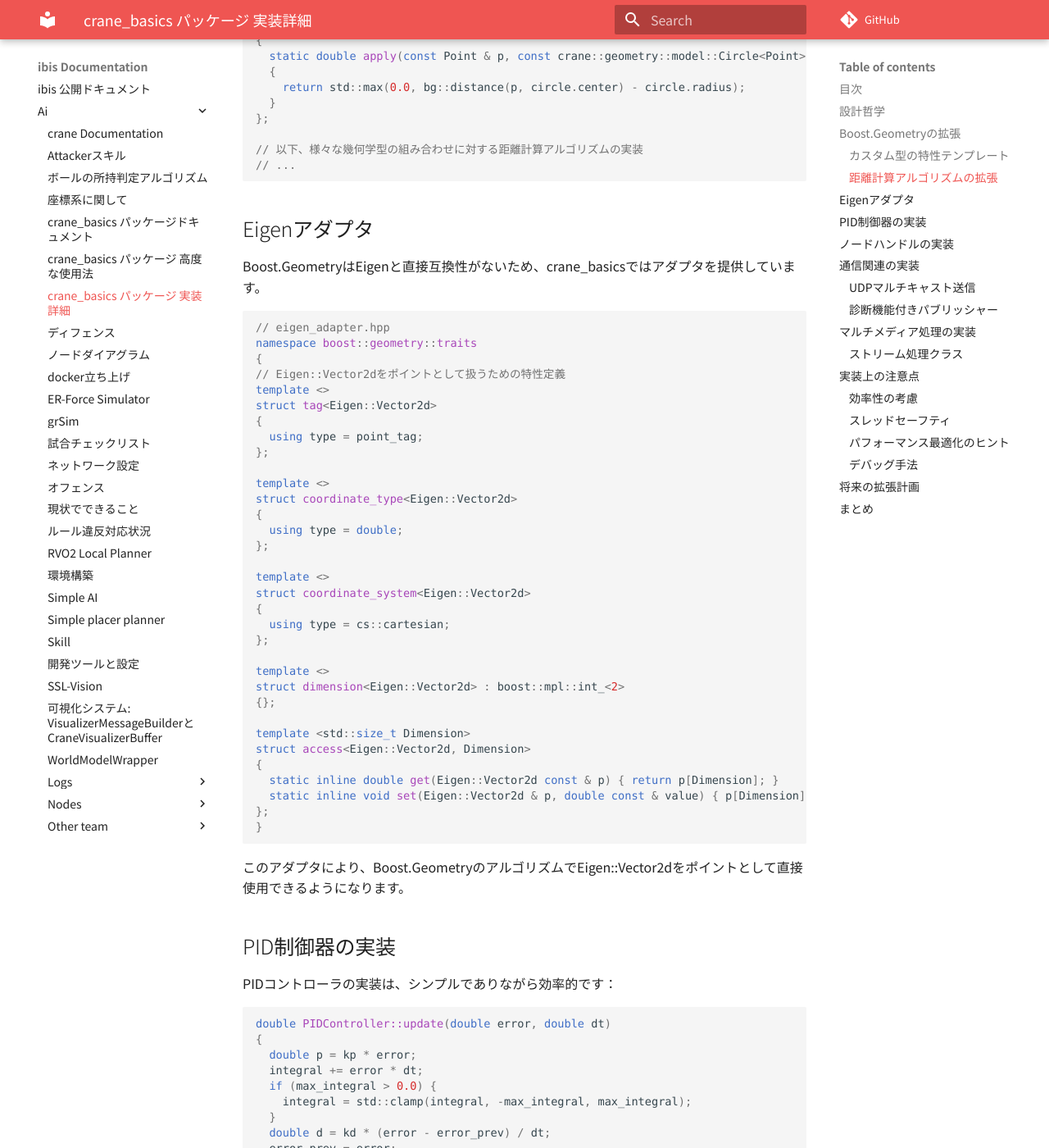
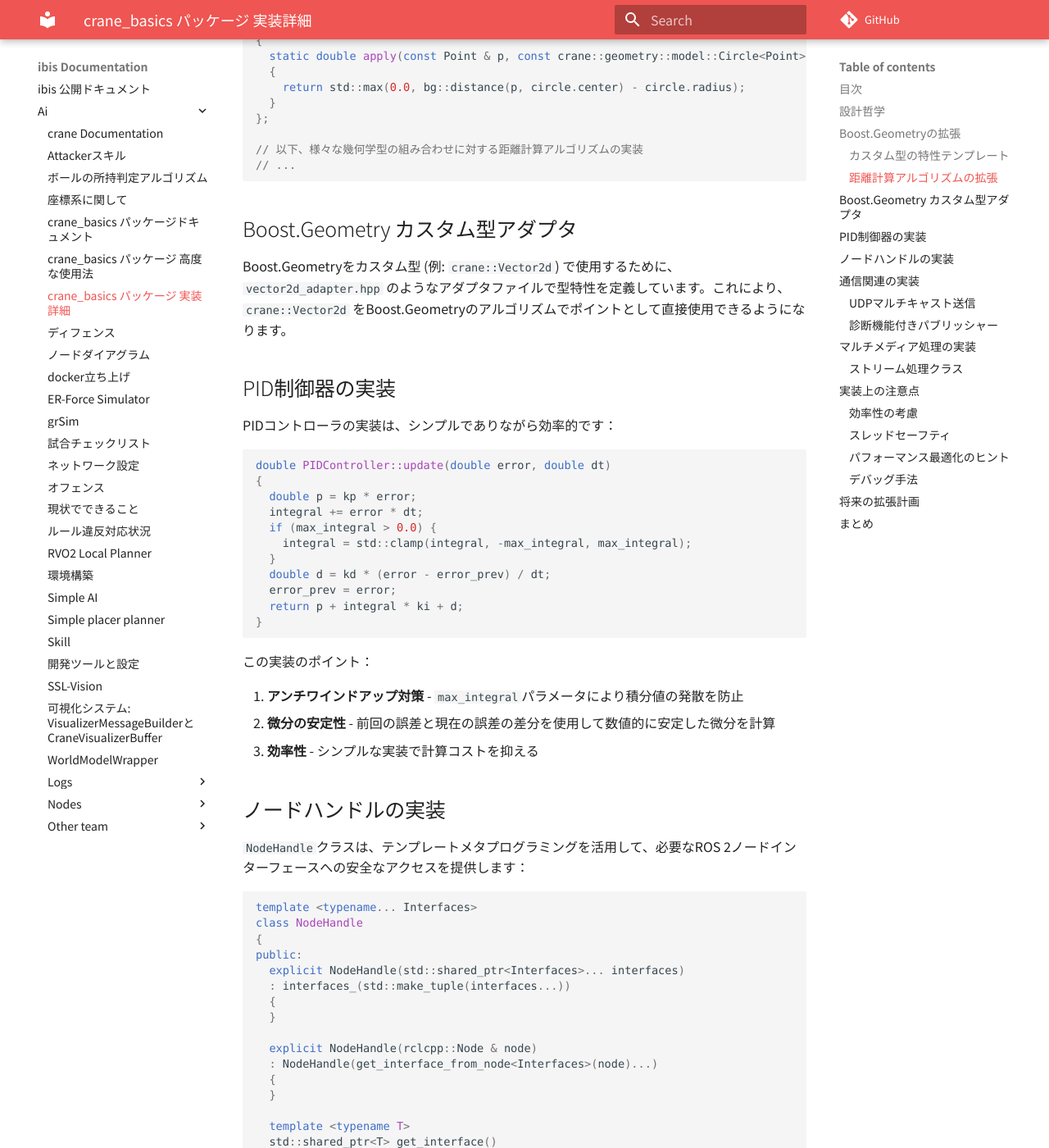
Before and after one commit to ibis-ssl/ibis_documentation, an MkDocs documentation site: the page built from docs/ai/crane_basics_impl.md, in a window 1280 px wide and 1400 px high, scrolled down 1821 px. Shown: the whole window at 82% size. Built offline with MkDocs 1.6.1 and Material for MkDocs 9.7.7, drawn with Linux system fonts in a browser that asks for light colours; nearby versions of some CDN libraries; some web fonts are replaced; comment, search, counter and statistics services are not loaded; some of the changed text lies outside the part shown.

Commit message:
🔄 synced local 'docs/ai' with remote 'docs'

````diff
--- a/docs/ai/crane_basics_impl.md
+++ b/docs/ai/crane_basics_impl.md
@@ -6,7 +6,7 @@
 
 - [設計哲学](#設計哲学)
 - [Boost.Geometryの拡張](#boostgeometryの拡張)
-- [Eigenアダプタ](#eigenアダプタ)
+- [Boost.Geometry カスタム型アダプタ](#Boost.Geometry カスタム型アダプタ)
 - [PID制御器の実装](#pid制御器の実装)
 - [ノードハンドルの実装](#ノードハンドルの実装)
 - [通信関連の実装](#通信関連の実装)
@@ -77,47 +77,9 @@ struct distance_point_circle
 // ...
 ```
 
-## Eigenアダプタ
+## Boost.Geometry カスタム型アダプタ
 
-Boost.GeometryはEigenと直接互換性がないため、crane_basicsではアダプタを提供しています。
-
-```cpp
-// eigen_adapter.hpp
-namespace boost::geometry::traits
-{
-// Eigen::Vector2dをポイントとして扱うための特性定義
-template <>
-struct tag<Eigen::Vector2d>
-{
-  using type = point_tag;
-};
-
-template <>
-struct coordinate_type<Eigen::Vector2d>
-{
-  using type = double;
-};
-
-template <>
-struct coordinate_system<Eigen::Vector2d>
-{
-  using type = cs::cartesian;
-};
-
-template <>
-struct dimension<Eigen::Vector2d> : boost::mpl::int_<2>
-{};
-
-template <std::size_t Dimension>
-struct access<Eigen::Vector2d, Dimension>
-{
-  static inline double get(Eigen::Vector2d const & p) { return p[Dimension]; }
-  static inline void set(Eigen::Vector2d & p, double const & value) { p[Dimension] = value; }
-};
-}
-```
-
-このアダプタにより、Boost.GeometryのアルゴリズムでEigen::Vector2dをポイントとして直接使用できるようになります。
+Boost.Geometryをカスタム型 (例: `crane::Vector2d`) で使用するために、`vector2d_adapter.hpp` のようなアダプタファイルで型特性を定義しています。これにより、`crane::Vector2d` をBoost.Geometryのアルゴリズムでポイントとして直接使用できるようになります。
 
 ## PID制御器の実装
 
````
